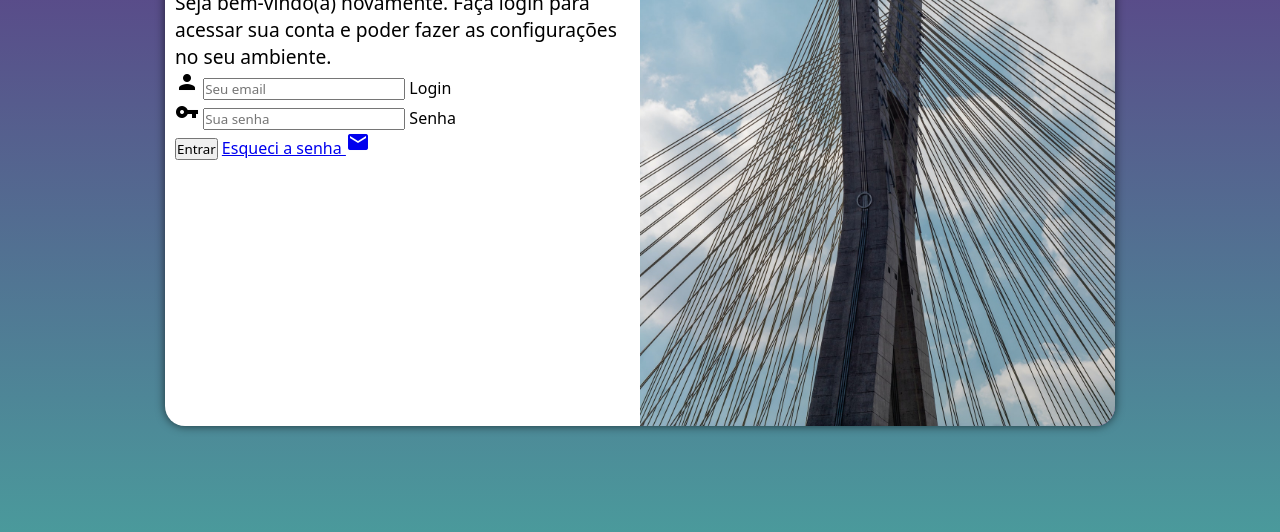
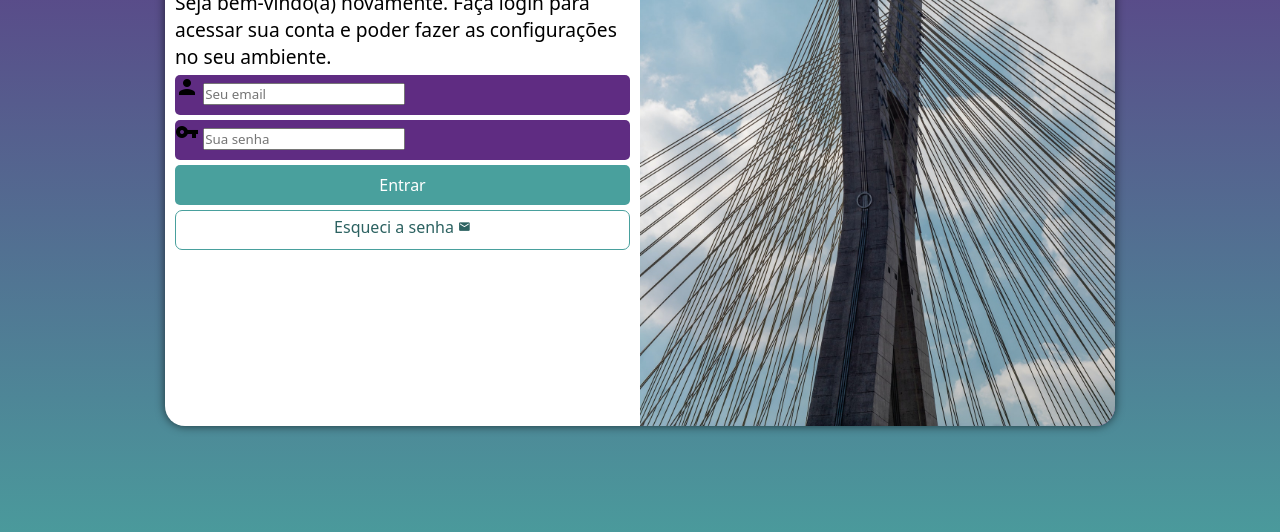
Before and after one commit to CarlosPrecoma/Projeto-login, a plain HTML site: page index.html in a window 1280 px wide. Shown: the part 224-756 px from the top of the page. Drawn offline with Linux system fonts and the light colour scheme.

Commit message:
formataço do formulario

```diff
--- a/estilos/style.css
+++ b/estilos/style.css
@@ -44,7 +44,7 @@ section#login > div#imagem {
     background:#5f2c82 url(../imagens/pexels-bruno-thethe-3035998.jpg) no-repeat;
     background-size: cover;/*usa a imagem inteira*/
     background-position:left bottom ;
-    height: 200px;
+    height: 205px;
 }
 
 section#login > div#formulario {
@@ -57,5 +57,51 @@ div#formulario > h1 {
 }
 div#formulario > p {
     font-size: 0.8em;
+}
+form > div.campo {
+    background-color: #5f2c82;
+    display: block;
+    width: 100%;
+    height: 40px;
+    border-radius: 5px;
+    margin: 5px 0px;
+}
+div.campo > label {
+    display: none;
+}
+form >input[type=submit] {
+    display: block;
+    font-size: 1em;
+    width: 100%;
+    height: 40px;
+    background-color: #49a09d;
+    color: white;
+    border: none;
+    border-radius: 5px;
+    cursor: pointer;
+}
+form >input[type=submit]:hover {
+    background-color:#2c6261 ;
+}
+form > a.botao {
+    display: block;
+    text-align: center;
+    font-size: 1em;
+    width: 100%;
+    height: 40px;
+    padding-top: 5px;
+    margin-top: 5px;
+    background-color: white;
+    color:#2c6261 ;
+    border: 1px solid #49a09d;
+    border-radius: 7px;
+    text-decoration: none;
 
 }
+form > a.botao:hover {
+   background-color:#5cc9c6 ;
+}
+
+form > a.botao > i {
+    font-size: 0.8em;
+}
--- a/index.html
+++ b/index.html
@@ -30,7 +30,7 @@
                         <label for="isenha">Senha</label>
                     </div>
                     <input type="submit" value="Entrar">
-                    <a href="esqueci a senha">
+                    <a href="esqueci a senha" class="botao">
                         Esqueci a senha <i class="material-icons">mail</i>
                     </a>
                 </form>
```
